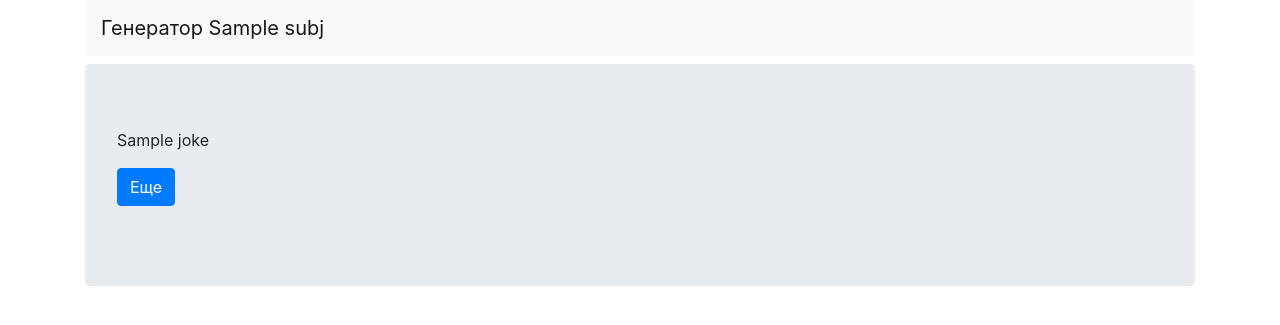
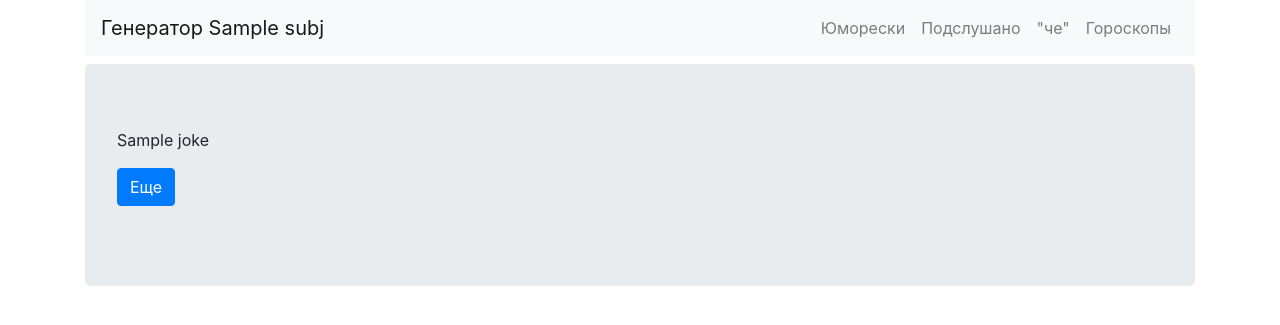
Before and after one commit to malikovdam/ML4-fun-or-money-duckA2-team, a Flask app: template templates/index.html in a window 1280 px wide. Shown: the top 325 px of the page. Run offline with Flask 2, Linux system fonts and the light colour scheme; the template is opened without the code that fills it: most values are stand-ins (such as "Sample title", 1, 10 or a date in 2020); parts of the project's set-up code (start-up, migrations or seed data) failed here and were passed over; some libraries are stand-ins or nearby versions.

Commit message:
add links to navbar

```diff
--- a/templates/index.html
+++ b/templates/index.html
@@ -3,12 +3,33 @@
     <meta charset="utf-8"/>
     <title>Генератор юморесок</title>
     <link rel="stylesheet" href="https://stackpath.bootstrapcdn.com/bootstrap/4.1.3/css/bootstrap.min.css"/>
+    <script type="text/javascript" src="https://code.jquery.com/jquery-3.3.1.min.js"></script>
+    <script type="text/javascript" src="https://stackpath.bootstrapcdn.com/bootstrap/4.1.3/js/bootstrap.min.js"></script>
 </head>
 
 <body>
     <div class="container">
         <nav class="navbar navbar-expand-lg navbar-static-top navbar-light bg-light mb-2">
           <a class="navbar-brand" href="#">Генератор {{ subj }}</a>
+              <button class="navbar-toggler" type="button" data-toggle="collapse" data-target="#navbarToggler" aria-controls="navbarToggler" aria-expanded="false" aria-label="Toggle navigation">
+                <span class="navbar-toggler-icon"></span>
+              </button>
+              <div class="collapse navbar-collapse" id="navbarToggler">
+                <ul class="navbar-nav ml-auto mt-2 mt-lg-0 navbar-right">
+                  <li class="nav-item">
+                    <a class="nav-link" href="/">Юморески</a>
+                  </li>
+                  <li class="nav-item">
+                    <a class="nav-link" href="/overhear">Подслушано</a>
+                  </li>
+                  <li class="nav-item">
+                    <a class="nav-link" href="/che">"че"</a>
+                  </li>
+                  <li class="nav-item">
+                    <a class="nav-link" href="/horo">Гороскопы</a>
+                  </li>
+                </ul>
+              </div>
         </nav>
         <div class="jumbotron">
                         <p>{{ joke }}</p>
```
